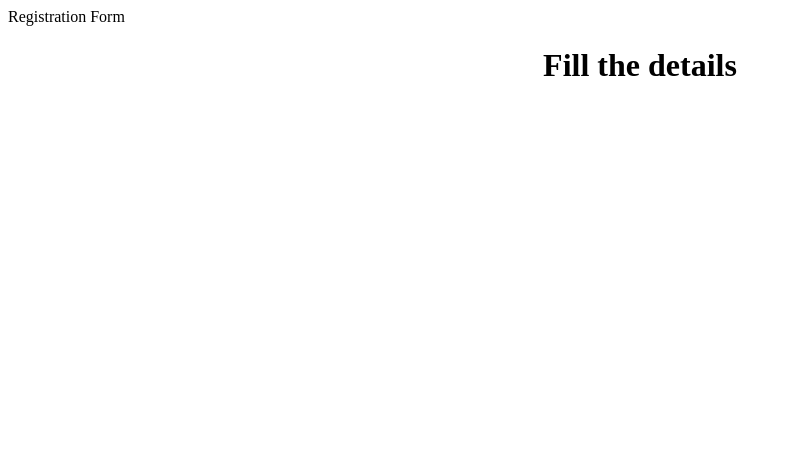
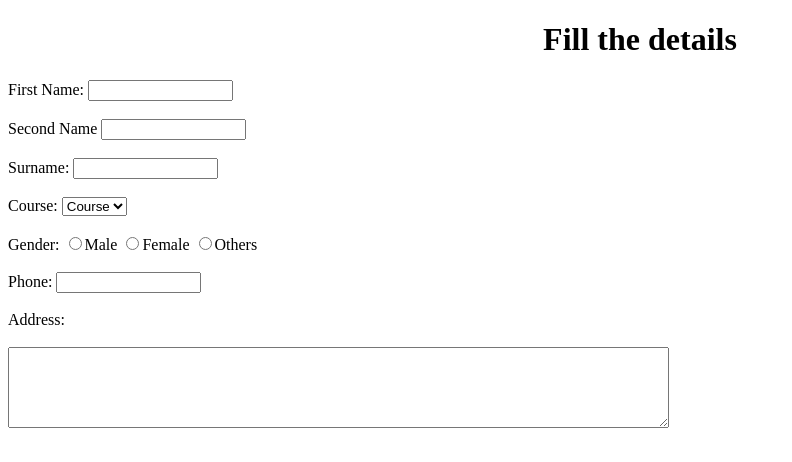
Before and after one commit to BharathKemidi7/Example.github.io, a plain HTML site: page index.html in a window 1280 px wide. Shown: the whole page, without its empty margins (0-792 px from the left). Drawn offline with Linux system fonts and the light colour scheme.

Commit message:
Update index.html

```diff
--- a/index.html
+++ b/index.html
@@ -1,8 +1,30 @@
 <!DOCTYPE html>
-<head>
+<html>
     <body>
-        <tilte>Registration Form</tilte>
+        <title>Registration Form</title>
         <h1 style="text-align:center;">Fill the details</h1>
+        <label>First Name:</label>
+        <input type="text"name="firstname" size="15"><br></br>
+        <label>Second Name</label>
+        <input type="text"name="Second Name:" size="15"><br></br>
+        <label>Surname:</label>
+        <input type="text" name="SurName:" size="15"><br></br>
+        <label>Course:</label>
+        <select>
+            <option value="Course">Course</option>
+            <option value="B.tech">B.Tech</option>
+            <option value="M.tech">M.tech</option>
+        </select>
+        <br></br>
+         <label>Gender:</label>
+            <input type="radio"name="male"/>Male
+             <input type="radio"name="female"/>Female
+              <input type="radio"name="others"/>Others
+              <br></br>
+              <label>Phone:</label>
+               <input type="text"Phone="Phone" size="15"><br></br>
+               <label>Address:</label><br></br>
+               <textarea cols="80"rows="5"value="Address"></textarea><br></br>
 
     </body>
-</head>
+</html>
```
